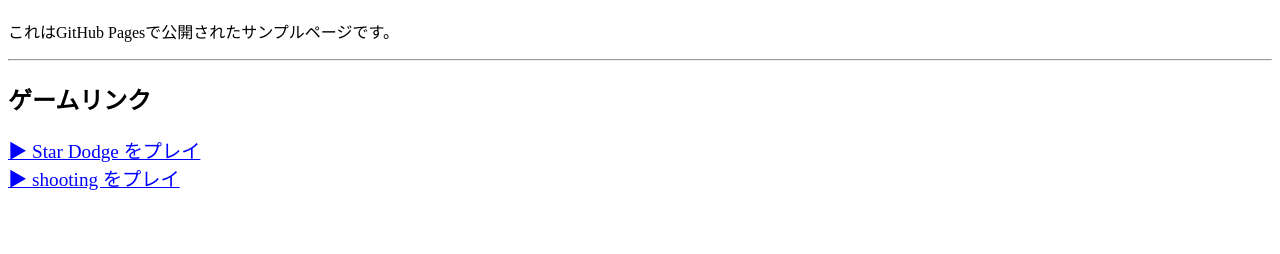
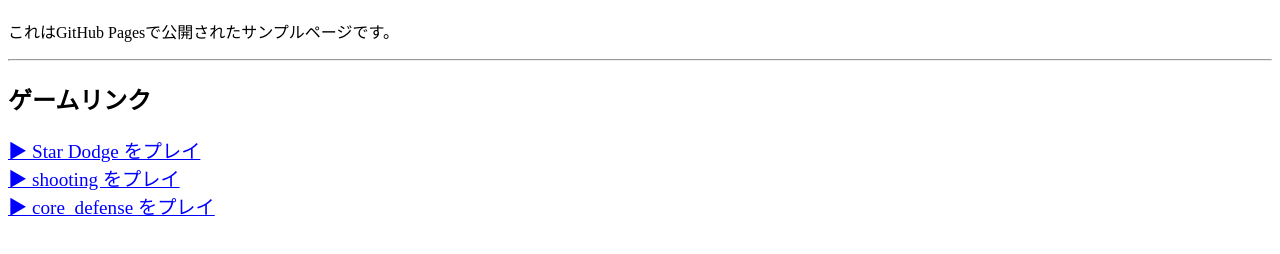
Before and after one commit to ay-ay-ayt/chatgptgame, a plain HTML site: page index.html in a window 1280 px wide. Shown: the part 70-324 px from the top of the page. Drawn offline with Linux system fonts and the light colour scheme.

Commit message:
index.html

```diff
--- a/index.html
+++ b/index.html
@@ -20,6 +20,10 @@
         <a href="shooting.html" style="font-size: 1.2em; color: blue;">
             ▶ shooting をプレイ
         </a>
+        <br>
+        <a href="core_defense.html" style="font-size: 1.2em; color: blue;">
+            ▶ core_defense をプレイ
+        </a>
     </p>
 </body>
 </html>
```
